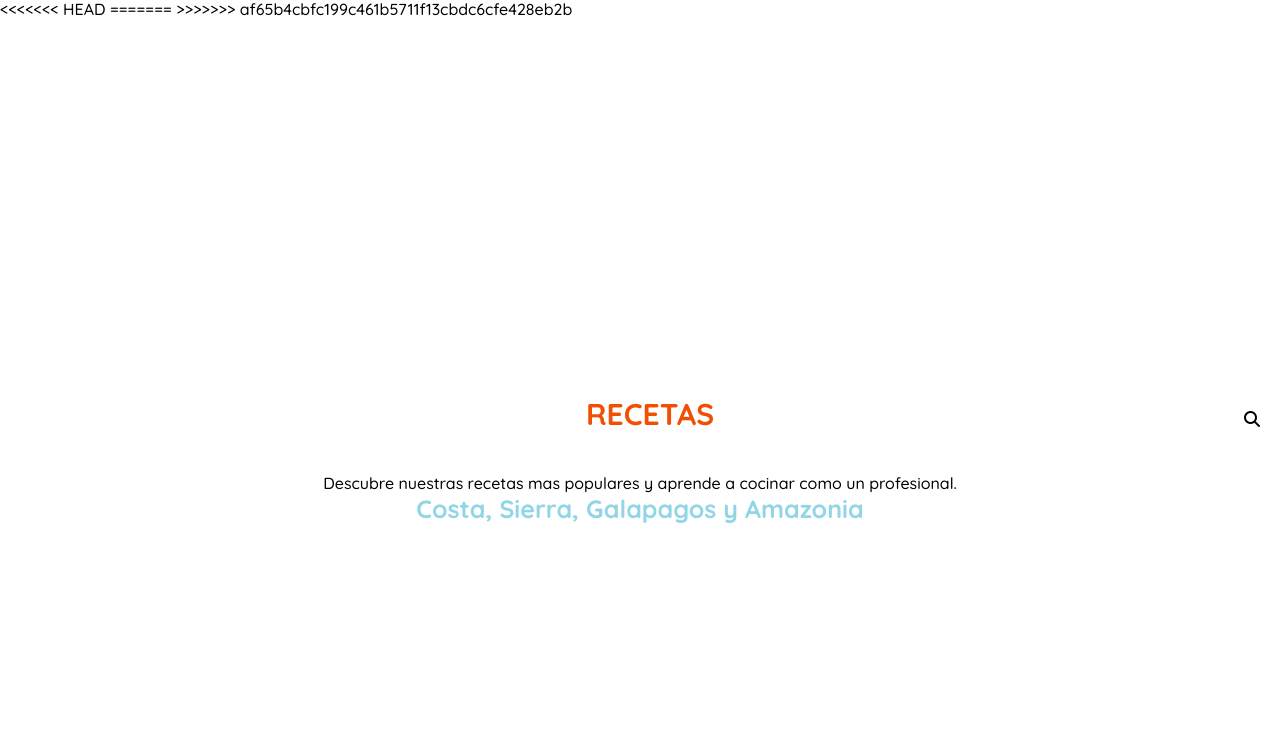
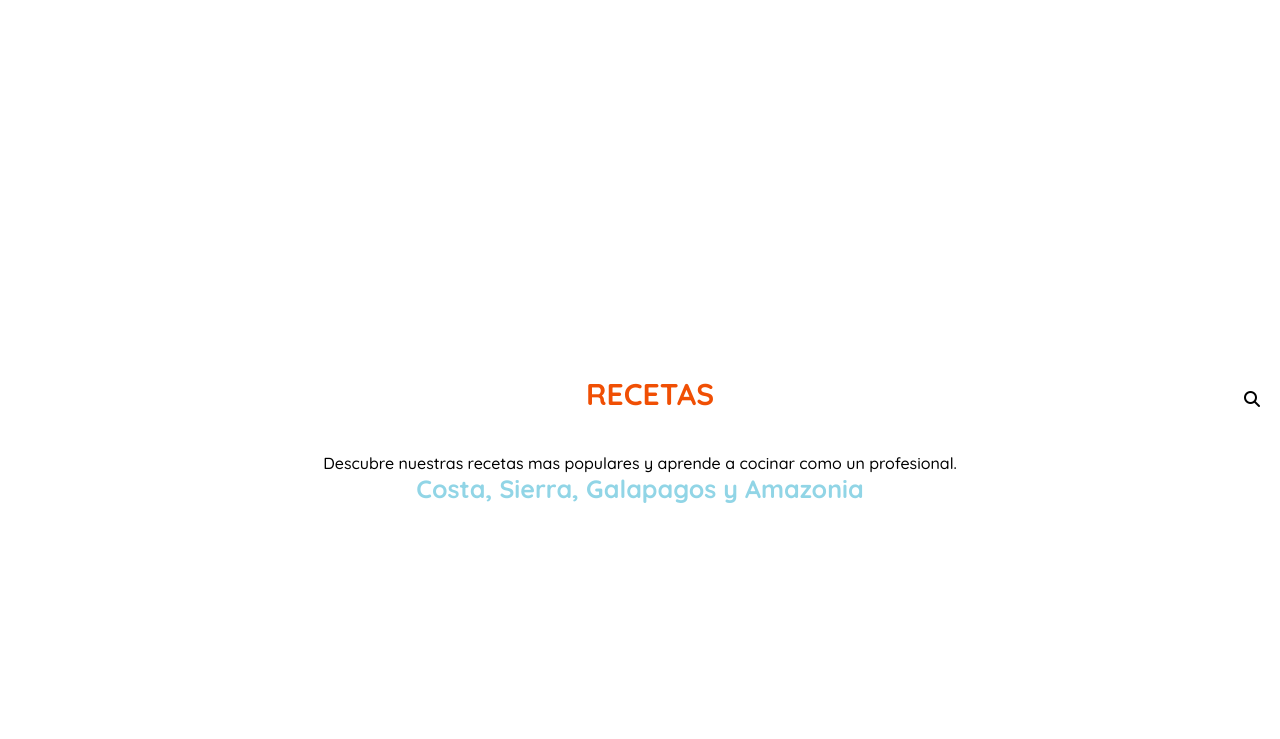
Before and after one commit to Tania024/Web_Recetas, a plain HTML site: page RECETA CULINARIA/RECETA CULINARIA/recetas.html in a window 1280 px wide. Shown: the part 61-800 px from the top of the page. Drawn offline with Linux system fonts and the light colour scheme; files whose address does not match are found by name.

Commit message:
resultado final
pagina terminada

```diff
--- a/RECETA CULINARIA/RECETA CULINARIA/recetas.html
+++ b/RECETA CULINARIA/RECETA CULINARIA/recetas.html
@@ -32,7 +32,7 @@
         </div>
       </div>
     </div>
-<<<<<<< HEAD
+
 
 
     <div id="ctn-icon-search">
@@ -40,10 +40,6 @@
   </div>
 
 
-
-=======
-
->>>>>>> af65b4cbfc199c461b5711f13cbdc6cfe428eb2b
     <header class="contenido_introduccion header2">
         <h2 class="introduccion">RECETAS</h2>
         <b></b>
```
